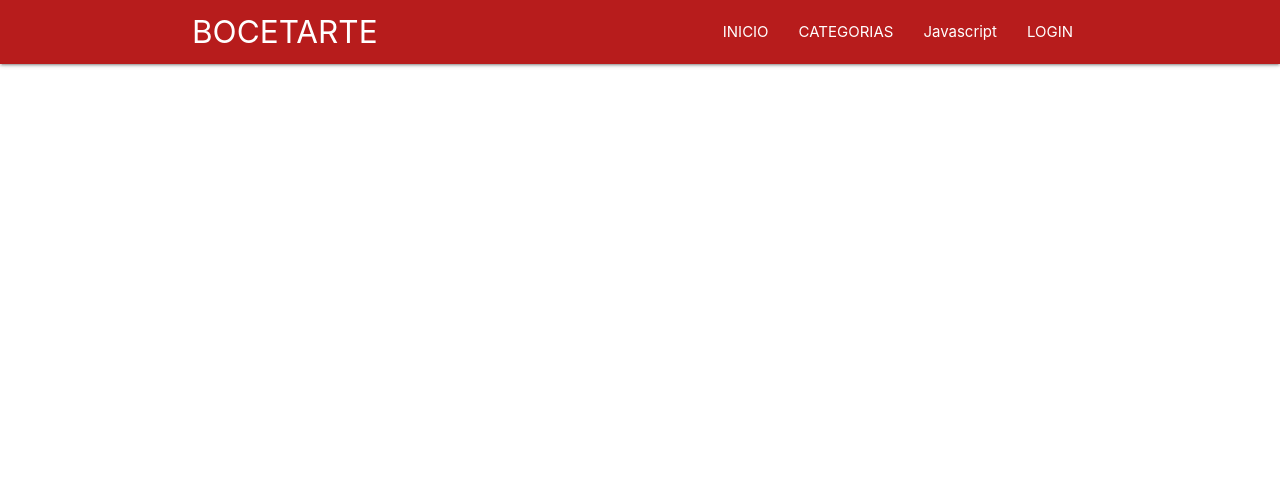
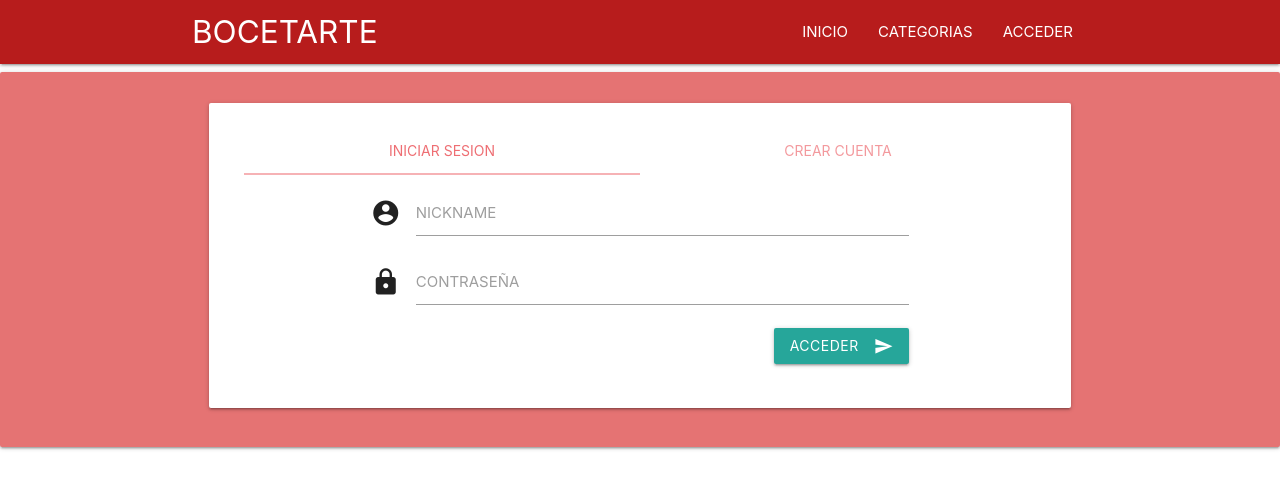
Before and after one commit to SecolDevs/bocetarte, a PHP site: page /index.php?url=login in a window 1280 px wide. Shown: the top 489 px of the page. Run offline with PHP 8.4, Linux system fonts and the light colour scheme; some libraries are stand-ins or nearby versions.

Commit message:
Avance 1

```diff
--- a/assets/dist/js/functions.js
+++ b/assets/dist/js/functions.js
@@ -1,6 +1,8 @@
 $(document).ready(function() {
     $('.sidenav').sidenav();
     $('.slider').slider();
+    $('.tabs').tabs();
+    $(".dropdown-trigger").dropdown();
 });
 
 AOS.init();
--- /dev/null
+++ b/controller/usuarioController.php
@@ -0,0 +1,102 @@
+<?php
+require_once($_SERVER['DOCUMENT_ROOT'] . '/bocetarte/path.php');
+require_once(MODEL_PATH . 'usuarioModel.php');
+
+class usuario_Controller{
+
+    function __construct(){
+        $this->usuario_Mod = new usuario_Model();
+    }
+
+    //CREACION DE CUENTAS
+    public function insert_User(){
+        if (isset($_POST['signup'])) {
+
+            if (isset($_POST['des'])) {
+                $des = "YES";
+            }else{
+                $des = "NO";
+            }
+
+            $datos = array("nickUsuario" => strtoupper($_POST['nickname']),
+            "password" => $_POST['password'],
+            "emailUsuario" => $_POST['email'],
+            "telefonoUsuario" => $_POST['telefono'],
+            "visiUsuario" => $des
+        );
+
+        if ($_POST['password'] == $_POST['confirmpassword']) {
+            $respuesta = $this->usuario_Mod->insert_User($datos);
+            if($respuesta == "Correcto"){
+                echo "<script>
+                Swal.fire({
+                    icon: 'success',
+                    title: 'Correcto',
+                    text: 'Usuario Creado Correctamente!'
+                }).then(function() {
+                    location.href = '/bocetarte/?url=login';
+                });
+            </script>";
+            }else{
+                echo "<script>
+                Swal.fire({
+                    icon: 'error',
+                    title: 'Incorrecto',
+                    text: 'Nickname o Email ya existen, verifique e intente nuevamente!'
+                }).then(function() {
+                    location.href = '/bocetarte/?url=login';
+                });
+            </script>";
+            }
+        }else{
+            echo "<script>
+                Swal.fire({
+                    icon: 'error',
+                    title: 'Incorrecto',
+                    text: 'Las Contraseñas no Coinciden!'
+                }).then(function() {
+                    location.href = '/bocetarte/?url=login';
+                });
+            </script>";
+        }
+
+        }
+    }
+
+    //LOGEO DE USUARIOS
+    public function login_User(){
+        if (isset($_POST['login'])) {
+            $datos = array("nickUsuario" => strtoupper($_POST['nickname']),
+            "password" => $_POST['password']
+        );
+        echo "<h1>NICKNAME:".$_POST['nickname']."</h1>";
+        $respuesta = $this->usuario_Mod->login_User($datos);
+        echo "<script>alert('NICKNAME:".$respuesta."');</script>";
+        if ($respuesta == "Correcto") {
+            header("location: index");
+        }else {
+            echo "<script>
+                Swal.fire({
+                    icon: 'error',
+                    title: 'Incorrecto',
+                    text: 'Nickname o Contraseña no coinciden, Verifique e intente nuevamente!'
+                }).then(function() {
+                    location.href = '/bocetarte/?url=login';
+                });
+            </script>";
+        }
+        }
+    }
+
+    //LOGOUT DE USUARIOS
+    public function logout_User(){
+        session_destroy();
+        header("location: index");
+    }
+
+    //MODIFICACION DE CUENTAS
+    public function update_User(){
+
+    }
+
+}
--- a/index.php
+++ b/index.php
@@ -1,15 +1,14 @@
 <?php
 
-include_once($_SERVER['DOCUMENT_ROOT'] . '/bocetarte/path.php');
+include_once('path.php');
 
 include_once(VIEW_PATH . 'includes/header.php');
 
-include_once(VIEW_PATH . 'includes/menu.php');
+require(VIEW_PATH . 'includes/menu.php');
 
 if (isset($_GET['url'])) {
     $url = $_GET['url'];
-
-
+    include_once('view/'.$url.'.php');
 }else {
     include_once('view/inicio.php');
 }
--- a/model/conexion.php
+++ b/model/conexion.php
@@ -0,0 +1,22 @@
+<?php
+
+class Conexion{
+
+    //Metodo de Conexion por PDO
+    public static function conectar(){
+        try {
+            $conect = "mysql:host = localhost; dbname=bocetarte; charset=utf8";
+            $options = [
+                PDO::ATTR_ERRMODE => PDO::ERRMODE_EXCEPTION,
+                PDO::ATTR_EMULATE_PREPARES => false,
+
+            ];
+            $conn = new PDO($conect, "root", "", $options);
+            return $conn;
+        } catch (PDOException $e) {
+            print_r('Error: ' . $e->getMessage());
+        }
+    }
+}
+
+?>
--- /dev/null
+++ b/model/usuarioModel.php
@@ -0,0 +1,81 @@
+<?php
+//LLAMADA A ARCHIVO PATHS
+require_once($_SERVER['DOCUMENT_ROOT'] . '/bocetarte/path.php');
+
+class usuario_Model
+{
+
+    //Constructor del metodo y llamada a conexion
+    function __construct()
+    {
+        require_once(MODEL_PATH . 'conexion.php');
+        $this->db = Conexion::conectar();
+    }
+
+    //LISTAR USUARIOS
+    public function list_User($datos)
+    {
+        if ($datos != null) {
+            $query = $this->db->prepare("SELECT * FROM usuario WHERE nickUsuario = :nickUsuario");
+            $query->bindParam(':nickUsuario', $datos["nickUsuario"], PDO::PARAM_STR);
+            $query->execute();
+            return $query->fetch();
+            $query = null;
+        } else {
+        }
+    }
+
+    //INSERTAR USUARIOS
+    public function insert_User($datos)
+    {
+        if ($datos != null) {
+
+            $verificacion = $this->list_User($datos);
+
+            if ($verificacion['nickUsuario'] == $datos['nickUsuario'] || $verificacion['emailUsuario'] == $datos['emailUsuario']) {
+                return "Incorrecto";
+            } else {
+
+                $query = $this->db->prepare("INSERT INTO usuario(nickUsuario, password, emailUsuario, telefonoUsuario, visiUsuario, tipoUsuario, estadoUsuario) VALUES (:nickUsuario, :password, :emailUsuario, :telefonoUsuario, :visiUsuario, 'User', 'Activo');");
+                $query->bindParam(':nickUsuario', $datos["nickUsuario"], PDO::PARAM_STR);
+                $query->bindParam(':password', $datos["password"], PDO::PARAM_STR);
+                $query->bindParam(':emailUsuario', $datos["emailUsuario"], PDO::PARAM_STR);
+                $query->bindParam(':telefonoUsuario', $datos["telefonoUsuario"], PDO::PARAM_STR);
+                $query->bindParam(':visiUsuario', $datos["visiUsuario"], PDO::PARAM_STR);
+
+                return $query->execute() ? "Correcto" : "Incorrecto ";
+            }
+        }
+    }
+
+    //INSERTAR ADMINISTRADORES
+    public function insert_Admin($datos)
+    {
+    }
+
+    //LOGIN USER
+    public function login_User($datos)
+    {
+        if ($datos != null) {
+            $verificacion = $this->list_User($datos);
+            if ($verificacion['nickUsuario'] == $datos['nickUsuario'] && $verificacion['password'] == $datos['password']) {
+                session_start();
+                $_SESSION['nickname'] = $verificacion['nickUsuario'];
+                $_SESSION['id_Usuario'] = $verificacion['idUsuario'];
+                return "Correcto";
+            } else {
+                return "Incorrecto";
+            }
+        }
+    }
+
+    //ELIMINAR USUARIOS
+    public function delete_User($datos)
+    {
+    }
+
+    //MODIFICAR USUARIOS
+    public function update_User($datos)
+    {
+    }
+}
--- a/techs.txt
+++ b/techs.txt
@@ -1,3 +1,4 @@
 Materialize CSS : UI FRAMEWORK
 AOS : Animations
 loading="lazy" : Lazy Loading
+ALERTS : Sweet Alert 2
--- a/view/includes/footer.php
+++ b/view/includes/footer.php
@@ -2,6 +2,5 @@
 <script src="https://cdnjs.cloudflare.com/ajax/libs/materialize/1.0.0/js/materialize.min.js"></script>
 <script src="https://unpkg.com/aos@2.3.1/dist/aos.js"></script>
 <script src="/bocetarte/assets/dist/js/functions.js"></script>
-
 </body>
 </html>
--- a/view/includes/header.php
+++ b/view/includes/header.php
@@ -9,6 +9,7 @@
     <link rel="stylesheet" href="https://cdnjs.cloudflare.com/ajax/libs/materialize/1.0.0/css/materialize.min.css">
     <link href="https://unpkg.com/aos@2.3.1/dist/aos.css" rel="stylesheet">
     <link rel="stylesheet" href="/bocetarte/assets/dist/css/style.css">
+    <script src="https://cdn.jsdelivr.net/npm/sweetalert2@9"></script>
 </head>
 
 <body>
--- a/view/includes/menu.php
+++ b/view/includes/menu.php
@@ -1,23 +1,54 @@
+<?php
+
+include_once($_SERVER['DOCUMENT_ROOT'] . '/bocetarte/path.php');
+session_start();
+
+?>
+
 <div class="navbar-fixed" data-aos="fade-down">
+    <?php
+    if (isset($_SESSION['nickname'])) {
+        $username = $_SESSION['nickname'];
+        echo '<ul id="dropdownUser" class="dropdown-content">
+                        <li><a href="#!">MI CUENTA</a></li>
+                        <li class="divider"></li>
+                        <li><a href="?url=logout">Cerrar Sesion</a></li>
+                      </ul>';
+    } else {
+    }
+    ?>
     <nav>
         <div class="nav-wrapper red darken-4">
             <div class="container">
-                <a href="#!" class="brand-logo">BOCETARTE</a>
-                <a href="#" data-target="mobile-demo" class="sidenav-trigger"><i class="material-icons">menu</i></a>
+                <a href="/bocetarte/" class="brand-logo">BOCETARTE</a>
+                <a href="#" data-target="mobile-aside" class="sidenav-trigger"><i class="material-icons">menu</i></a>
                 <ul class="right hide-on-med-and-down">
-                    <li><a href="#inicio">INICIO</a></li>
-                    <li><a href="#categorias">CATEGORIAS</a></li>
-                    <li><a href="#nosotros">Javascript</a></li>
-                    <li><a href="#login">LOGIN</a></li>
+                    <li><a href="/bocetarte/">INICIO</a></li>
+                    <li><a href="?url=categorias">CATEGORIAS</a></li>
+                    <?php
+                    if (isset($_SESSION['nickname'])) {
+                        $username = $_SESSION['nickname'];
+                        echo '<li><a class="dropdown-trigger" href="#!" data-target="dropdownUser"><i class="material-icons left">account_circle</i>' . $username . '<i class="material-icons right">arrow_drop_down</i></a></li>';
+                    } else {
+                        echo '<li><a href="?url=login">ACCEDER</a></li>';
+                    }
+                    ?>
+
                 </ul>
             </div>
         </div>
     </nav>
 </div>
 
-<ul class="sidenav" id="mobile-demo">
-    <li><a href="sass.html">Sass</a></li>
-    <li><a href="badges.html">Components</a></li>
-    <li><a href="collapsible.html">Javascript</a></li>
-    <li><a href="mobile.html">Mobile</a></li>
+<?php echo isset($_SESSION['nickname']) ? '<div class="fixed-action-btn">
+  <a class="btn-floating btn-large red" href="?url=newPublicacion">
+    <i class="large material-icons">add</i>
+  </a>
+</div>' : ""; ?>
+
+<ul class="sidenav" id="mobile-aside">
+    <li><a href="#inicio">INICIO</a></li>
+    <li><a href="#categorias">CATEGORIAS</a></li>
+    <li><a href="#menu">MENU CULERO</a></li>
+    <li><a href="#login">LOGIN</a></li>
 </ul>
--- a/view/login.php
+++ b/view/login.php
@@ -0,0 +1,88 @@
+<?php
+include_once($_SERVER['DOCUMENT_ROOT'] . '/bocetarte/path.php');
+include_once(CONTROLLER_PATH . 'UsuarioController.php');
+$user = new usuario_Controller();
+?>
+
+<div class="card-panel red lighten-2" data-aos="fade-in">
+    <div class="container">
+        <div class="card-panel white">
+            <div class="row">
+                <div class="col s12">
+                    <ul class="tabs">
+                        <li class="tab col s6"><a class="active" href="#login">Iniciar Sesion</a></li>
+                        <li class="tab col s6"><a href="#signup">Crear Cuenta</a></li>
+                    </ul>
+                </div>
+                <div id="login" class="col s12">
+                    <form class="col s12" action="" method="POST">
+                        <div class="container">
+                            <div class="input-field">
+                                <i class="material-icons prefix">account_circle</i>
+                                <input id="icon_prefix" name="nickname" type="text" class="validate" required="">
+                                <label for="icon_prefix">NICKNAME</label>
+                            </div>
+                            <div class="input-field">
+                                <i class="material-icons prefix">lock</i>
+                                <input id="icon_lock" type="password" name="password" class="validate" required="">
+                                <label for="icon_lock">CONTRASEÑA</label>
+                            </div>
+                            <button class="btn waves-effect waves-light right" type="submit" name="login">Acceder
+                                <i class="material-icons right">send</i>
+                                <?php
+                                $user->login_User();
+                                ?>
+                            </button>
+                        </div>
+                    </form>
+                </div>
+                <div id="signup" class="col s12">
+                    <form class="col s12" action="" method="POST">
+                        <div class="container">
+                            <div class="input-field">
+                                <i class="material-icons prefix">account_circle</i>
+                                <input name="nickname" id="icon_account_circle" type="text" class="validate" required="">
+                                <label for="icon_account_circle">NICKNAME</label>
+                            </div>
+                            <div class="input-field">
+                                <i class="material-icons prefix">lock</i>
+                                <input name="password" id="icon_locko" type="password" class="validate" required="">
+                                <label for="icon_locko">CONTRASEÑA</label>
+                            </div>
+                            <div class="input-field">
+                                <i class="material-icons prefix">lock_outline</i>
+                                <input name="confirmpassword" id="icon_lock_outline" type="password" class="validate" required="">
+                                <label for="icon_lock_outline">CONFIRMAR CONTRASEÑA</label>
+                            </div>
+                            <div class="input-field">
+                                <i class="material-icons prefix">email</i>
+                                <input name="email" id="icon_email" type="email" class="validate" required="">
+                                <label for="icon_email">EMAIL</label>
+                            </div>
+                            <div class="input-field">
+                                <i class="material-icons prefix">phone</i>
+                                <input name="telefono" id="icon_phone" type="number" class="validate" required="">
+                                <label for="icon_phone">TELEFONO</label>
+                            </div>
+                            <div class="switch">
+                                <label for="switchtel">QUIERO QUE MI TELEFONO SEA VISIBLE</label><br>
+                                <label id="switchtel">
+                                    Off
+                                    <input name="des" type="checkbox" value="YES">
+                                    <span class="lever"></span>
+                                    On
+                                </label>
+                            </div><br>
+                            <button class="btn waves-effect waves-light right" type="submit" name="signup">Crear Cuenta
+                                <i class="material-icons right">send</i>
+                                <?php
+                                $user->insert_User();
+                                ?>
+                            </button>
+                        </div>
+                    </form>
+                </div>
+            </div>
+        </div>
+    </div>
+</div>
--- /dev/null
+++ b/view/logout.php
@@ -0,0 +1,6 @@
+<?php
+include_once($_SERVER['DOCUMENT_ROOT'] . '/bocetarte/path.php');
+include_once(CONTROLLER_PATH . 'UsuarioController.php');
+$user = new usuario_Controller();
+$user->logout_User();
+?>
```
Also changed, not shown: view/inicio.php (+13 -44 lines), view/categorias.php (added), view/newPublicacion.php (added), 1 other file.
